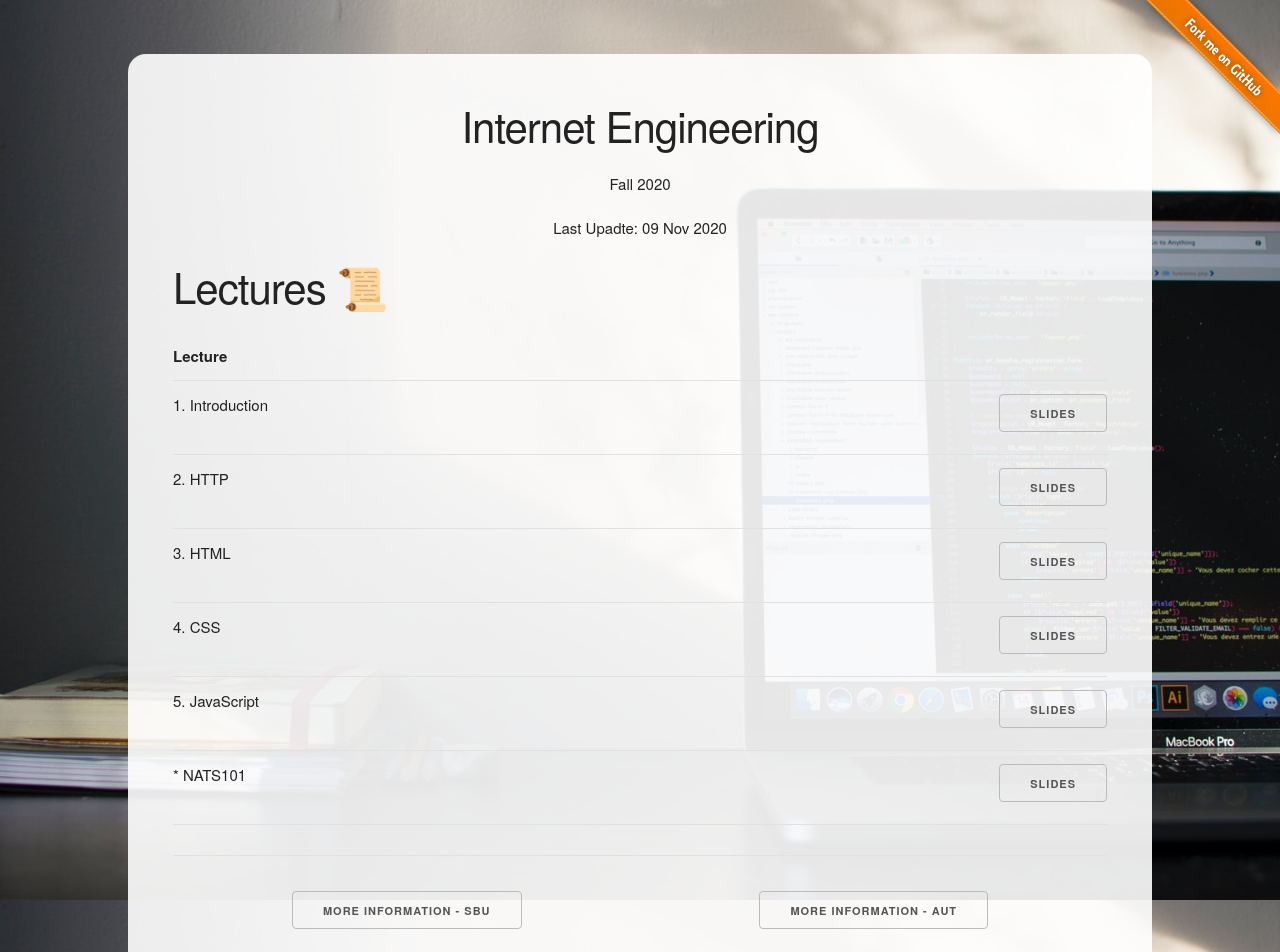
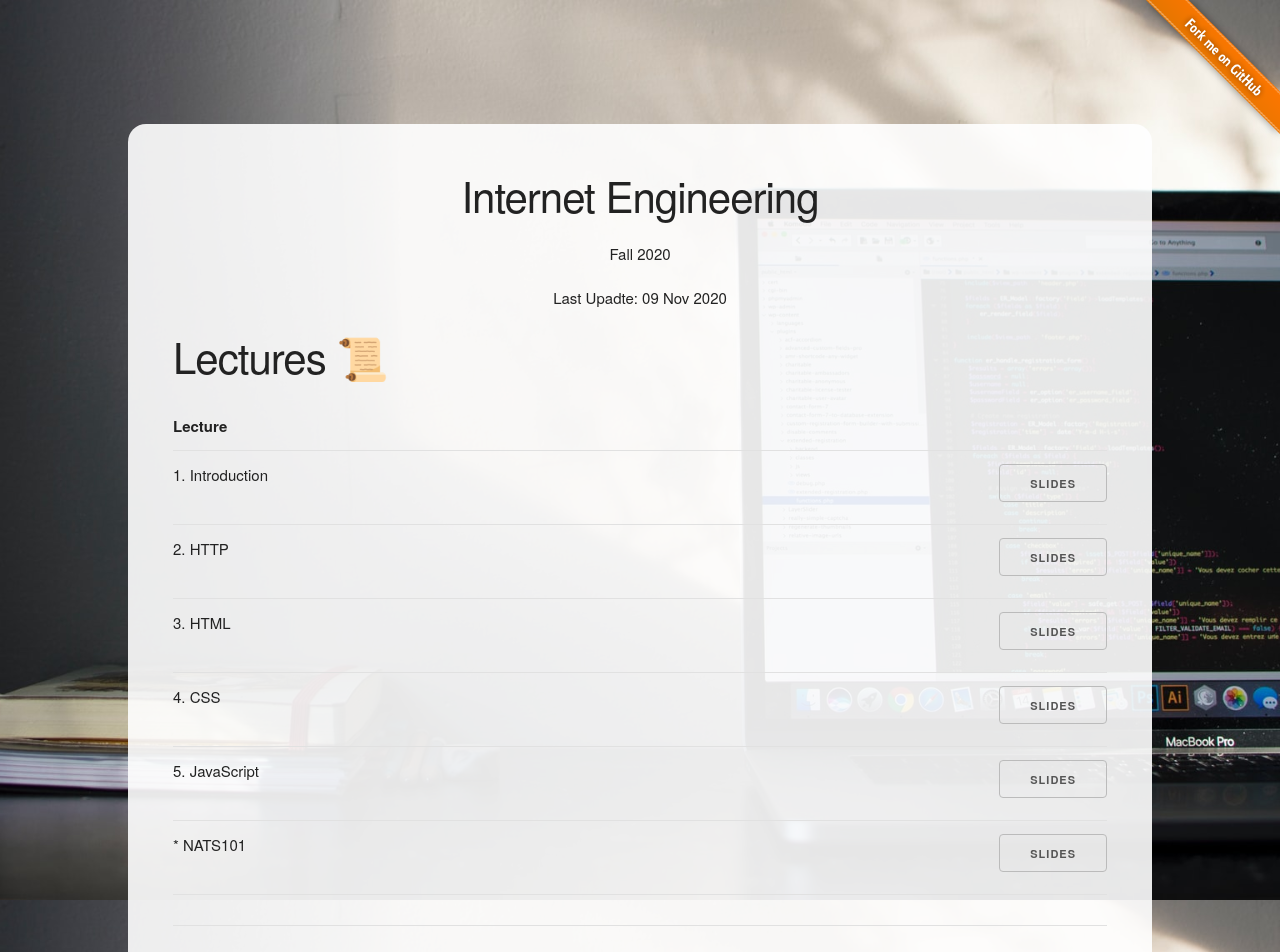
Before and after one commit to 1995parham-teaching/ie-lecture, a Jekyll site: the page built from index.html, in a window 1280 px wide. Shown: the top 952 px of the page. Built offline with Jekyll 4.4.1, drawn with Linux system fonts in a browser that asks for light colours.

Commit message:
feat: Better Main Page Style

```diff
--- a/css/style.scss
+++ b/css/style.scss
@@ -10,7 +10,7 @@
         background-image: url("{{ '/img/bg.jpg' | relative_url }}");
         background-attachment: fixed;
 
-        padding-top: 30px;
+        padding-top: 100px;
 }
 
 .container {
@@ -75,11 +75,9 @@
 .reference {
         display: flex;
         flex-direction: row;
+        flex-wrap: wrap;
+        justify-content: space-between;
         margin-top: 50px;
-
-        .text {
-                margin-left: 50px;
-        }
 
         .image {
                 max-height: 300px;
```
